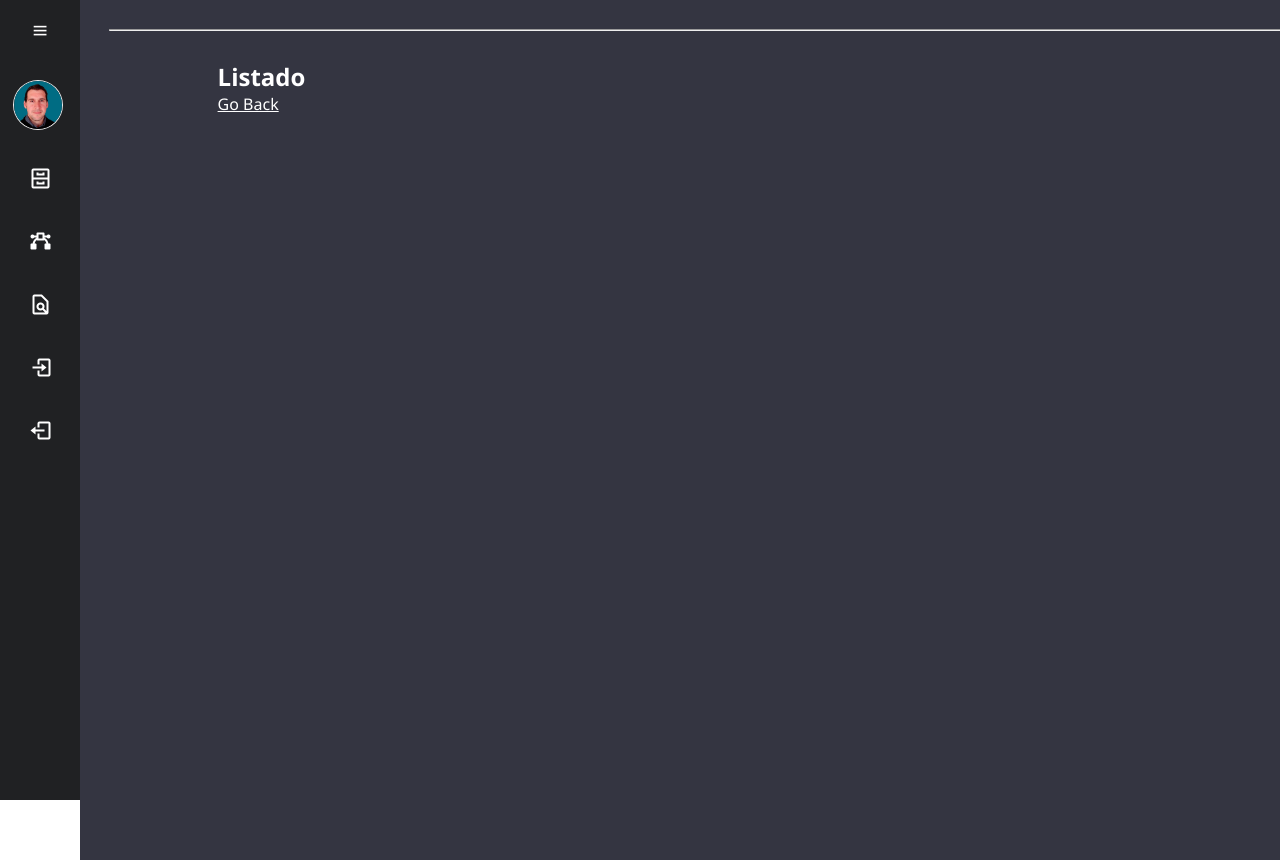
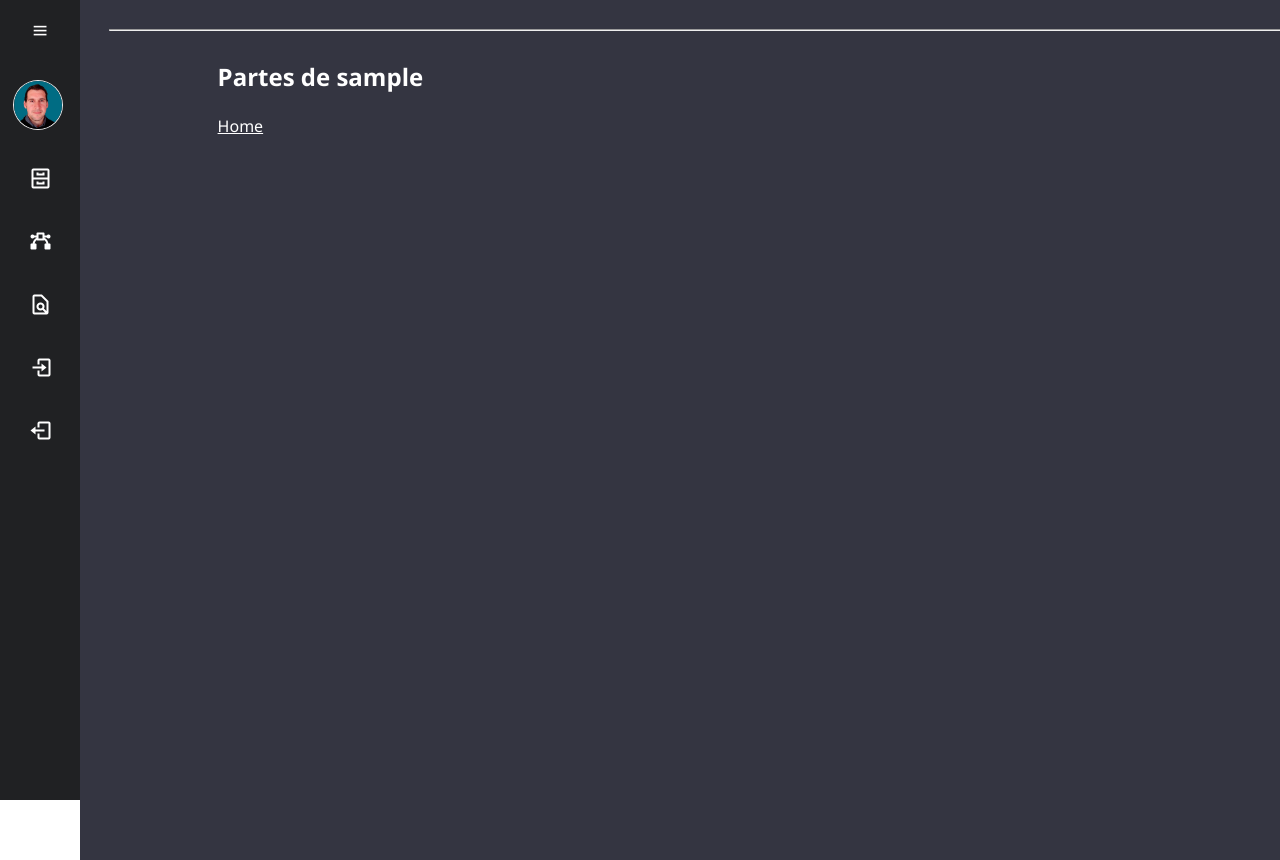
Before and after one commit to arielden/vpmadmin, a Django app: page /partstr/partlist/1/ in a window 1280 px wide; the page is wider, and only the part inside the window is pictured. Run offline with Django 4.2, Linux system fonts and the light colour scheme; the visitor is signed in with stand-in values (Sample User, id 1); data that the repository does not hold is empty.

Commit message:
working on new funcionalities

```diff
--- a/partstr/models.py
+++ b/partstr/models.py
@@ -48,8 +48,7 @@ class Part(models.Model):
     pntype = models.ForeignKey(PnType,
                                 on_delete= models.SET_NULL,
                                 null=True,
-                                blank=True,
-                                related_name='part') #con el 'relate_name" la relación queda User.part
+                                blank=True)
     resp = models.ForeignKey(User,
                              on_delete= models.SET_NULL,
                              null=True,
@@ -71,6 +70,8 @@ class Part(models.Model):
     zcg = models.DecimalField(max_digits=8, decimal_places=1, default=0) # Zcg in (mm)
 
     # Hierarchy
+    # al definir related_name='children', podemos acceder a todos los hijos de una instancia a través del
+    # método .children.all()
     parent = models.ForeignKey('self',
                                on_delete = models.SET_NULL,
                                null=True,
--- a/partstr/templates/partstr/delete.html
+++ b/partstr/templates/partstr/delete.html
@@ -7,7 +7,7 @@
         {% csrf_token %}
         <p>Are you sure you want to delete "{{ obj }}"?</p>
         <input type="submit" value="Confirm">
-        <a href="{{ request.META.HTTP_REFERER }}">Go Back</a>
+        <a href="{% url 'partstr:partlist' request.user.id %}">Lista de partes</a>
         <!-- "META.HTTP_REFERER" lleva al usuario a la página desde donde vino. -->
     </form>
 </div>
--- a/partstr/templates/partstr/home.html
+++ b/partstr/templates/partstr/home.html
@@ -11,7 +11,7 @@
             <div>
                 <a href="{% url 'partstr:partcreate' %}">Crear una parte</a>
             </div>
-            <hr>
+            <br>
             <div>
                 <a href="{% url 'partstr:partlist' request.user.id %}">Lista de partes</a>
                 <!-- 'request.user.id' obtiene el id del usuario logueado y lo pasa como argumento -->
--- a/partstr/templates/partstr/partcreate.html
+++ b/partstr/templates/partstr/partcreate.html
@@ -14,7 +14,7 @@
         </form>
     </div>
     <div>
-        <a href="{{ request.META.HTTP_REFERER }}">Go Back</a>
+        <a href="{% url 'partstr:partlist' request.user.id %}">Lista de partes</a>
     </div>
     <hr>
     <div>
--- a/partstr/templates/partstr/partlist.html
+++ b/partstr/templates/partstr/partlist.html
@@ -5,7 +5,12 @@
 {% block content %}
 <div>
     <div class="main-content">
-        <h2>Listado</h2>
+        {% if user != -1 %}
+            <h2>Partes de {{ user.username }}</h2><br>
+        {% else %}
+            <h2>Listado completo.</h2>
+        {% endif %}
+
         {% for part in partnumbers %}
         <div>
 
@@ -18,7 +23,7 @@
         </div>
         <hr>
         {% endfor %}
-        <a href="{{ request.META.HTTP_REFERER }}">Go Back</a>
+        <a href="{% url 'partstr:home' %}">Home</a>
     </div>
 </div>
 {% endblock %}
--- a/partstr/views.py
+++ b/partstr/views.py
@@ -8,6 +8,10 @@ from django.contrib.auth.models import User
 from django.contrib.auth import authenticate, login, logout
 
 def loginPage(request):
+
+    # Si el usuario está logueado, redirecciona al home
+    if request.user.is_authenticated:
+        return redirect('partstr:home')
 
     # Recibe username y password del formulario
     if request.method == 'POST':
@@ -40,7 +44,20 @@ def logoutUser(request):
 @login_required(login_url='partstr:login') #el decorator restringe el acceso si no encuentra usuario autenticado
 def partlist(request, user_id):
     # partnumbers = Part.objects.all()
-    partnumbers = Part.objects.filter(resp=user_id)
+
+    """
+    Le voy a agregar un condicional para filtrar las partes del usuario,
+    o si se ingresa -1, muestra todas las partes creadas.
+    """
+
+    if user_id != -1:
+        partnumbers = Part.objects.filter(resp=user_id)
+        user = -1
+    else:
+        partnumbers = Part.objects.all()
+        user = User.objects(id=user_id)
+
+    context = {'partnumbers':partnumbers, 'user':user}
 
     return render(request,
                   'partstr/partlist.html',
--- a/static/css/style.css
+++ b/static/css/style.css
@@ -168,3 +168,7 @@
     display: flex;
     justify-content: space-between;
 }
+
+input {
+    color:#202123
+}
```
Also changed, not shown: partstr/forms.py (+9 -1 lines).
